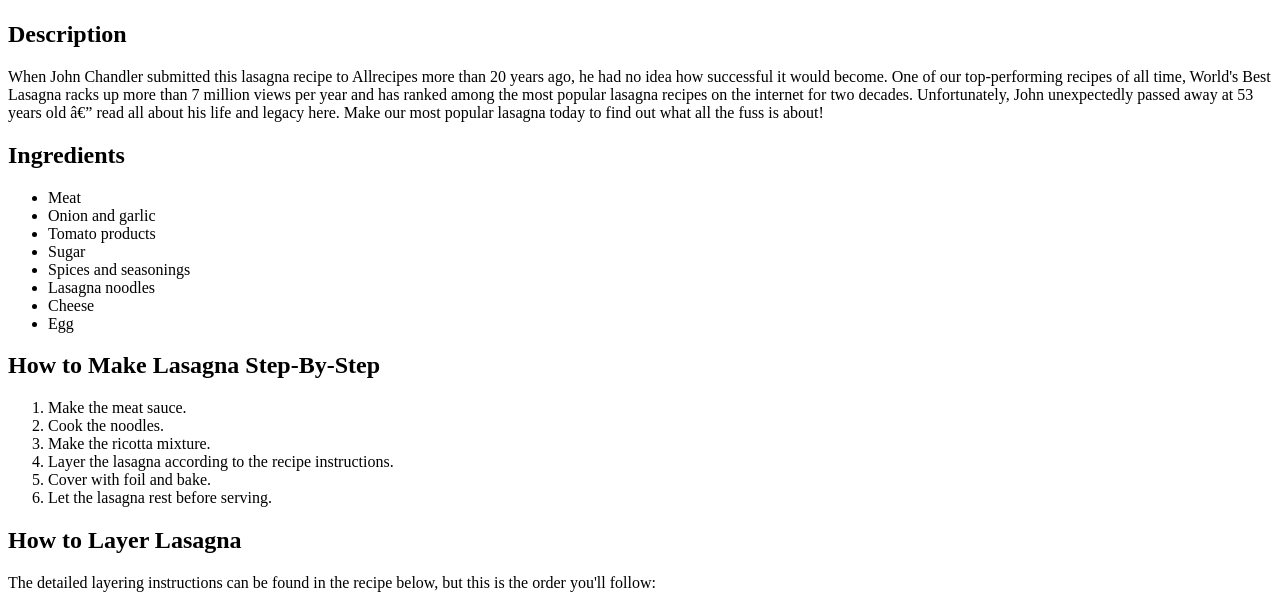
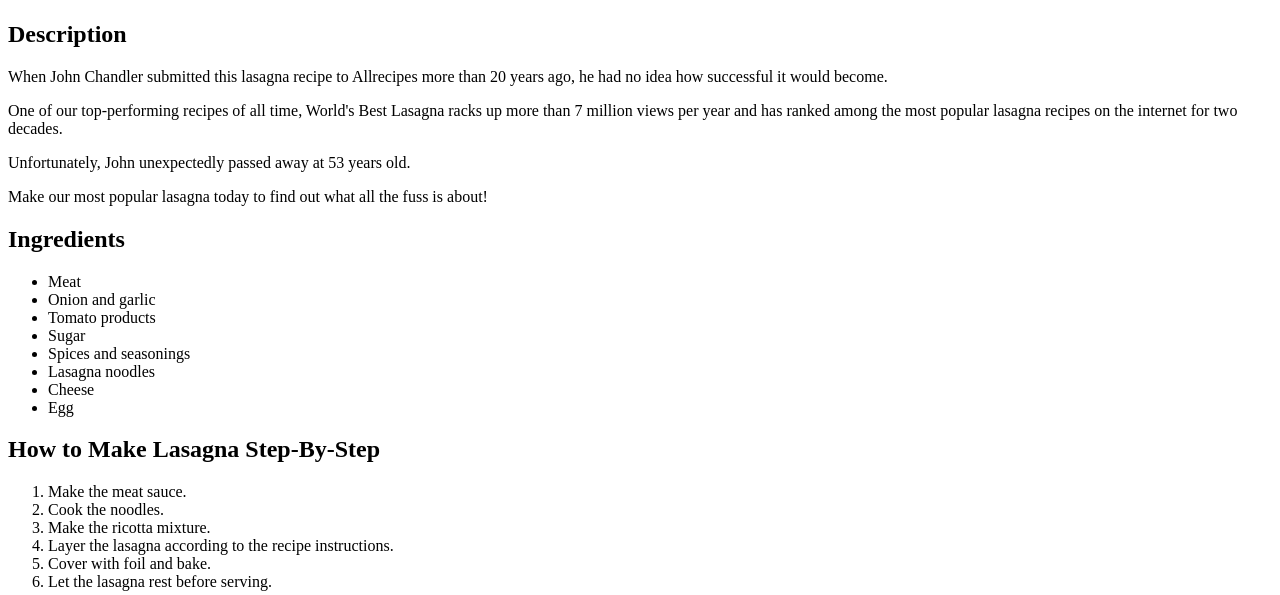
Before and after one commit to ibndiaye/odin-recipes, a plain HTML site: page recipes/lasagna.html in a window 1280 px wide. Shown: the part 409-1004 px from the top of the page. Drawn offline with Linux system fonts and the light colour scheme.

Commit message:
Add paragraph tags to description text

```diff
--- a/recipes/lasagna.html
+++ b/recipes/lasagna.html
@@ -12,11 +12,12 @@
 
         <h2>Description</h2>
         <p> When John Chandler submitted this lasagna recipe to Allrecipes more than 20 years ago,
-            he had no idea how successful it would become. One of our top-performing recipes of all time,
-            World's Best Lasagna racks up more than 7 million views per year and has ranked among the most popular
-            lasagna recipes on the internet for two decades. Unfortunately, John unexpectedly passed away at 53 years old
-             — read all about his life and legacy here.
-            Make our most popular lasagna today to find out what all the fuss is about! </p>
+            he had no idea how successful it would become.</p>
+            <p>One of our top-performing recipes of all time,
+                World's Best Lasagna racks up more than 7 million views per year and has ranked among the most popular
+                lasagna recipes on the internet for two decades.</p>
+                <p>Unfortunately, John unexpectedly passed away at 53 years old.</p>
+            <p>Make our most popular lasagna today to find out what all the fuss is about! </p>
 
         <h2>Ingredients</h2>
         <ul>
```
Also changed, not shown: index.html (added, +10 -0 lines).
